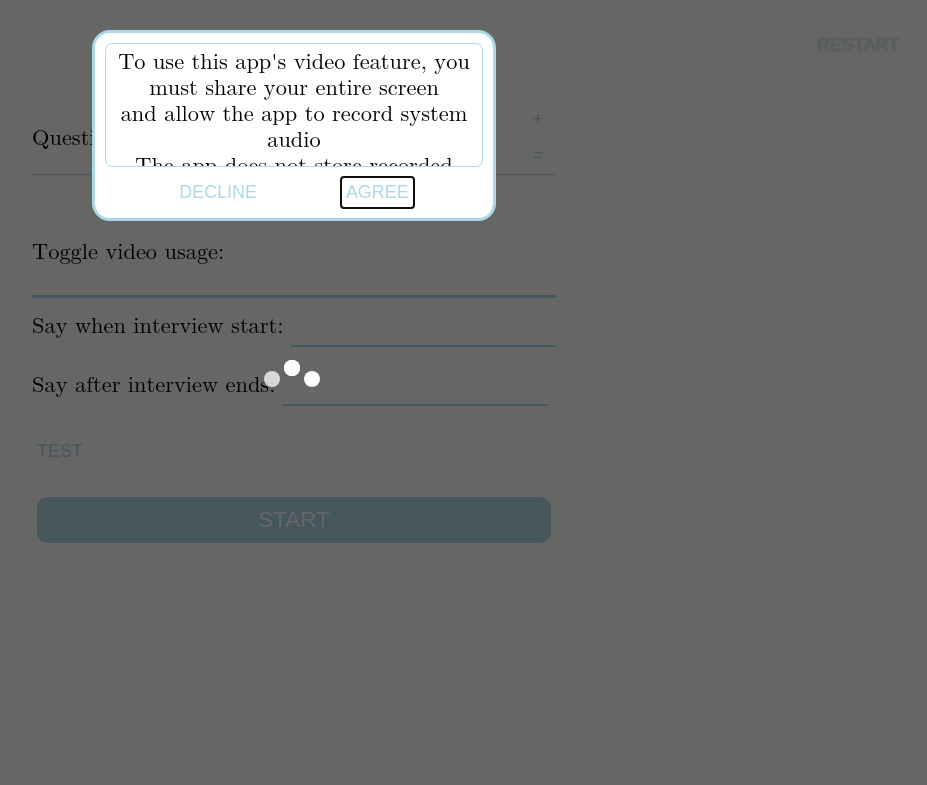
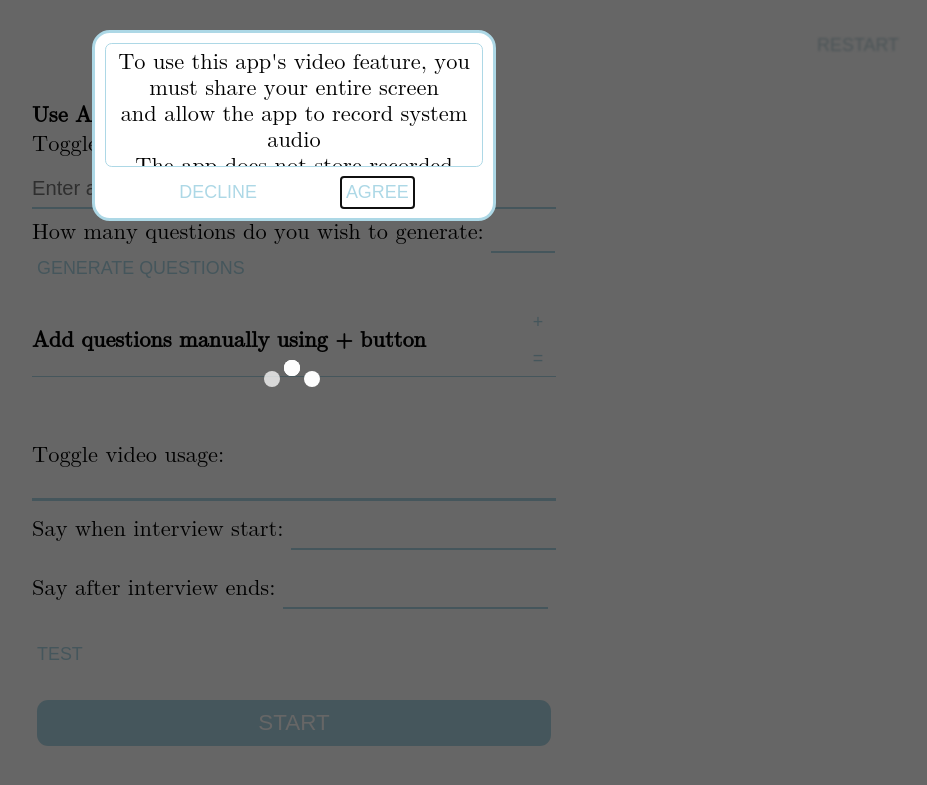
Before and after one commit to DanielOnGitHub17/web-interveiw, a Django app: page / in a window 1280 px wide. Shown: the top 785 px of the page, without its empty margins (346-1273 px from the left). Run offline with Django 5.2, Linux system fonts and the light colour scheme; parts of the project's set-up code (start-up, migrations or seed data) failed here and were passed over.

Commit message:
implementing ai generate questions

```diff
--- a/ai/urls.py
+++ b/ai/urls.py
@@ -3,4 +3,6 @@ from django.urls import path
 from . import views
 
 urlpatterns = [
+    path("questions/", views.questions_from, name="AI question gen"),
+    path("rewrite/", views.questions_rewrite, name="AI Rewrite"),
 ]
--- a/frontend/admin.py
+++ b/frontend/admin.py
@@ -1,3 +1,6 @@
 from django.contrib import admin
 
 # Register your models here.
+from .models import Interview
+
+admin.site.register(Interview)
--- a/frontend/urls.py
+++ b/frontend/urls.py
@@ -4,5 +4,5 @@ from . import views
 
 urlpatterns = [
     path("", views.app_view, name="Front-End View"),
-    path("<int:saved>", views.saved_view, name="Front-End View"),
+    path("<int:saved>/", views.Saved.as_view(), name="Front-End View"),
 ]
--- a/frontend/views.py
+++ b/frontend/views.py
@@ -1,11 +1,19 @@
 from django.shortcuts import render
+from django.http import HttpResponse, Http404
+from django.views import View
+from .models import Interview
 
-# Create your views here.
+
+interview_parameters = ("")
 
 def app_view(request):
     return render(request, "index.html", {})
 
-def saved_view(request, saved):
-    if saved:
+
+class Saved(View):
+    def get(self, request):
+        return ""
+
+    def post(self, request):
         context = {}
-    return render(request, "index.html", context)
+        return render(request, "index.html", context)
--- a/static/classes.js
+++ b/static/classes.js
@@ -97,7 +97,7 @@ class Switch{
         // this.switch.tabIndex = -1;
     }
     event(){
-        this.switch.onclick = (event)=>{
+        this.holder.onclick = (event)=>{
             event.preventDefault();
             this.holder.classList.contains("off")
             ?this.holder.classList.remove("off")
@@ -146,6 +146,7 @@ class SearchUI{
         add((this.searchBox = make("input"))
         , add((this.box = make())
         , this.container)).type = "text";
+        this.searchBox.placeholder = "Tap to select a voice"
         this.box.className = "searchui";
         add((this.list = make("ul")), this.box).hidden = true;
         this.list.size = 20
--- a/static/events.js
+++ b/static/events.js
@@ -10,7 +10,10 @@ onload=()=>{
     restoreSavedData();
     // consent to recording
     consentToRecording();
-
+    // create topic or text switch
+    createTextOrTopic();
+    // create AI questions
+    setupAIQuestions();
     // TESTS
     // a = alert("Hi!").then(console.log);
     // videoSwitch.switch.click()
--- a/static/interview.js
+++ b/static/interview.js
@@ -28,7 +28,7 @@ class Interview{
         this.questionBox = this.useVideo?CC:QUESTIONBOX;
         SAY.remove();
         if (this.useVideo){
-            this.layoutButton.switch.click();  // switch layout
+            // this.layoutButton.switch.click();  // switch layout
             return;
         }
         // end video specific
@@ -195,6 +195,9 @@ class Interview{
     }
     next(){
         let ended =this.index >= this.questions.length - 1
+        if (!this.useVideo && ANSWERBOX.value.trim() == ""){
+            return alert("Enter a response to proceed!");
+        }
         if (ended){
             confirm("Do you want to complete your interview?").then(bool=>{
                 if (!bool) return;
@@ -214,8 +217,6 @@ class Interview{
         }
         if (this.useVideo){
             // maybe check if speechrecog text is plenty enough
-        } else if (ANSWERBOX.value.trim() == ""){
-            return alert("Enter a response to proceed!");
         } else{
             this.blur();
         }
@@ -275,6 +276,19 @@ class Interview{
         hideLoading();
     }
     static containers = [TEXTINTERVIEW, VIDEOINTERVIEW];
+    static aiGeneratedQuestions = [];
+    static generateQuestions(obj){
+        Interview.aiGeneratedQuestions = Interview.aiGeneratedQuestions.concat(obj);
+        // make it animated
+        let questIndex = 0;
+        let animateQUestions = setInterval(()=>{
+            if (!obj[questIndex]){
+                clearInterval(animateQUestions);
+                DONE = true
+            }
+            new Question(obj[questIndex++]);
+        })
+    }
     // in SETUP, do a starter.
 }
 
--- a/static/scripts.js
+++ b/static/scripts.js
@@ -21,6 +21,12 @@ function loader(){
 function createVideoToggle(){
     videoSwitch = new Switch(SHOULDVIDEO
         , VIDEOSETTINGS.style, "display", ["none", ""])
+}
+
+// create text or topic switch
+function createTextOrTopic(){
+    textTopic = new Switch(AISWITCHOLD
+    , AIGEN, "ariaSort", ["topic", "text"])
 }
 
 // create search ui for voices
@@ -96,3 +102,57 @@ function consentToRecording(){
         }
     })
 }
+
+// for AI
+
+// get questions. Monitor disableness of button
+function setupAIQuestions() {
+    let rep = AIGEN.reportValidity.bind(AIGEN);
+    AIGEN.reportValidity = ()=>{
+        return rep() &&
+        (textTopic.on?TOPIC:TEXT).value
+    }
+    AIGEN.onsubmit = (event)=>{
+        event.preventDefault();
+        if (AIGEN.reportValidity()){
+            GEN.disabled = true;
+            alert("Questions are being generated in the background. They will appear soon.");
+            let type = (textTopic.on?"topic":"text")
+            , data = new FormData(AIGEN),
+            body = {};
+            body[type] = data.get(type);
+            console.log(body, type);
+            // flag
+            DONE = false
+            fetch("/ai/questions/", {
+                method: "post",
+                headers: {
+                'Accept': 'application/json',
+                'Content-Type': 'application/json',
+                'X-CSRFToken': getS(`[name=csrfmiddlewaretoken]`).value
+                },
+
+            //make sure to serialize your JSON body
+                body: JSON.stringify(body)
+            }).then(response=>{
+                if (response.status != 200){
+                    throw "rejected with error "+response.statusText
+                }
+                response.json().then(obj=>{
+                    console.log(obj);
+                    if (["Passed", "Failed"].includes(obj)){
+                        throw "rejected "+obj
+                    }
+                    alert("Questions will now be added");
+                    Interview.generateQuestions(obj)
+                }).catch(error=>{
+                    console.log(error);
+                    alert("Failed to generate questions!");
+                })
+            }).catch(error=>{
+                console.log(error);
+                alert("Failed to generate questions!");
+            });
+        }
+    }
+}
--- a/static/webint.css
+++ b/static/webint.css
@@ -91,7 +91,7 @@ button:active{
 /* end buttons */
 
 /* input text */
-[type="text"], textarea{
+[type="text"], textarea, [type="number"]{
     padding: 7px 0;
     border: none;
     border-bottom: var(--b);
@@ -310,11 +310,47 @@ body>div{
 #SETUPDESC>button{
     font-size: 1em;
 }
+h4{
+    margin: 0;
+    padding: 0;
+}
+#AIGEN{
+    margin: 0;
+    padding: 0;
+}
+#AIGEN ul{
+    display: flex;
+    flex-flow: column;
+    margin: 10px 0;
+    list-style-type: none;
+    padding: 0;
+    gap: 5px;
+}
+#TOPICHOLD{
+    display: flex;
+    flex-flow: column;
+}
+#AIGEN [type="text"], #AIGEN textarea{
+    resize: none;
+    width: 100%;
+}
+#AIGEN textarea{
+    height: 50vh;
+}
 #QUESTIONLIST{
     display: flex;
     flex-flow: column;
     gap: 5px;
     list-style-type: decimal;
+}
+#AIGEN[aria-sort="topic"] #TEXTHOLD{
+    display: none;
+}
+#AIGEN[aria-sort="text"] #TOPICHOLD{
+    display: none;
+}
+#QUESTNUMBER{
+    text-align: right;
 }
 
 #QUESTIONLIST>li{
@@ -348,7 +384,7 @@ body>div{
     outline-color: red;
     /* display: none; */
 }
-#SHOULDVIDEO{
+#SHOULDVIDEO, #AISWITCHOLD{
     display: flex;
     gap: 10px;
     align-items: center;
--- a/templates/index.html
+++ b/templates/index.html
@@ -30,11 +30,32 @@
         <button id="REFRESHER" disabled onclick="location=location">RESTART</button>
         <h2>AI interview</h2>
         <div id="SETUP">
+            <form id="AIGEN" action="/ai/questions/" method="post" aria-sort="topic">
+                <h4>Use AI to generate questions.</h4>
+                <div id="AISWITCHOLD">
+                    <span>Toggle between topic and text input</span>
+                </div>
+                {% csrf_token %}
+                <ul>
+                    <li id="TOPICHOLD">
+                        <input id="TOPIC" name="topic" type="text" minlength="25" maxlength="100" placeholder="Enter a topic you want to be quizzed on">
+                    </li>
+                    <li id="TEXTHOLD">
+                        <textarea id="TEXT" name="text" minlength="200" maxlength="1000" placeholder="input text you want to be interviewed on"></textarea>
+                    </li>
+                    <li id="SUBMITHOLD">
+                        <label for="QUESTNUMBER">How many questions do you wish to generate: </label>
+                        <input id="QUESTNUMBER" type="number" name="questno" min="8" max="50" required>
+                        <button id="GEN">Generate questions</button>
+                    </li>
+
+                </ul>
+            </form>
             <div id="SETUPDESC">
-                <span>Questions the AI should ask you</span>
+                <b>Add questions manually using + button</b>
                 <div>
-                    <button id="ADDQUESTION" class="icon">+</button>
-                    <button id="RESTOREQUESTION" class="icon">=</button>
+                    <button id="ADDQUESTION" class="icon" title="Click to add a new question">+</button>
+                    <button id="RESTOREQUESTION" class="icon" title="click to restore last deleted question / use ctrl+B">=</button>
                 </div>
             </div>
             <ul id="QUESTIONLIST"></ul>
@@ -70,10 +91,7 @@
         </div>
 
         <div id="TEXTINTERVIEW">
-            <p id="QUESTIONBOX">
-                If you had two people, one of them who knows your name.
-                How will you tell your name to the other person?
-            </p>
+            <p id="QUESTIONBOX"></p>
             <textarea id="ANSWERBOX" required rows="3" cols="40" placeholder="respond here"></textarea>
             <!-- space for controls class -->
         </div>
--- a/webint/urls.py
+++ b/webint/urls.py
@@ -20,5 +20,5 @@ from django.urls import include, path
 urlpatterns = [
     path('admin/', admin.site.urls),
     path("", include("frontend.urls"), name="Front-End View"),
-    path("ai", include("ai.urls"), name="AI"),
+    path("ai/", include("ai.urls"), name="AI"),
 ]
```
Also changed, not shown: ai/helpers.py (+20 -24 lines), ai/views.py (+21 -5 lines), db.sqlite3, frontend/migrations/0001_initial.py (added).
